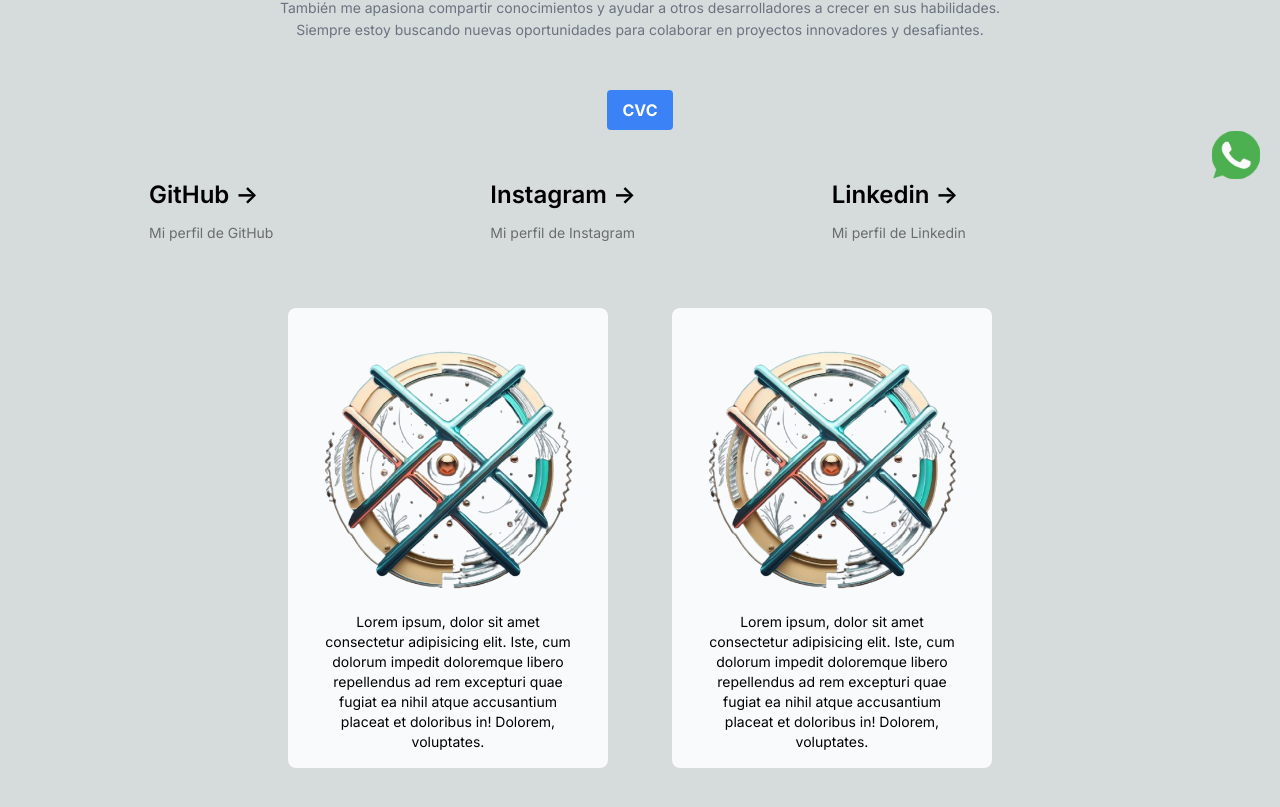
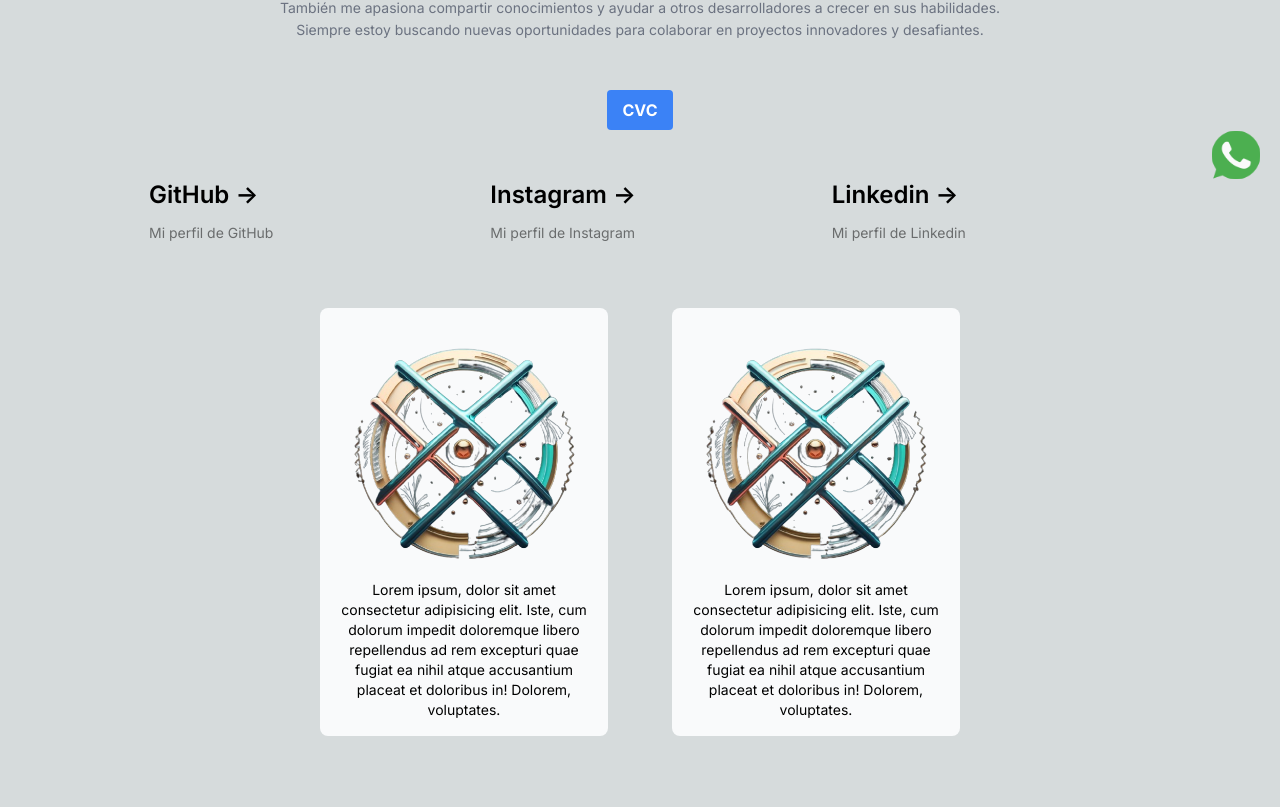
Before and after one commit to pablitog21/portfolio, a Next.js app: page / in a window 1280 px wide. Shown: the part 601-1408 px from the top of the page. Built offline with nearby package versions, Linux system fonts and the light colour scheme.

Commit message:
new contenedores para proyectos

```diff
--- a/src/app/page.tsx
+++ b/src/app/page.tsx
@@ -1,4 +1,5 @@
 'use client'
+
 import BotonWhatsapp from "@/components/BotonWhatsapp ";
 import Image from "next/image";
 
@@ -103,43 +104,9 @@ export default function Home() {
         </a>
       </div>
 
-
-      {/* <div className="grid grid-cols-1 sm:grid-cols-2 gap-8 p-8">
-        <div className="mb-8 text-center p-2 sm:p-4 transition-transform transform-gpu hover:scale-105">
-          <div className="inline-block bg-gray-50 dark:bg-gray-800 p-2 sm:p-4 rounded-lg max-w-xs">
-            <div className="flex flex-col items-center">
-              <img
-                src="/assets/icons/two-icon.png"
-                alt="Descripción de la imagen"
-                className="w-auto h-auto"
-              />
-              <p className={`m-0 max-w-[30ch] text-sm dark:text-white`}>
-                Lorem ipsum, dolor sit amet consectetur adipisicing elit. Iste, cum dolorum impedit doloremque libero repellendus ad rem excepturi quae fugiat ea nihil atque accusantium placeat et doloribus in! Dolorem, voluptates.
-              </p>
-            </div>
-          </div>
-        </div>
-
-        <div className="mb-8 text-center p-2 sm:p-4 transition-transform transform-gpu hover:scale-105">
-          <div className="inline-block bg-gray-50 dark:bg-gray-800 p-2 sm:p-4 rounded-lg max-w-xs">
-            <div className="flex flex-col items-center">
-              <img
-                src="/assets/icons/two-icon.png"
-                alt="Descripción de la imagen"
-                className="w-auto h-auto"
-              />
-              <p className={`m-0 max-w-[30ch] text-sm dark:text-white`}>
-                Lorem ipsum, dolor sit amet consectetur adipisicing elit. Iste, cum dolorum impedit doloremque libero repellendus ad rem excepturi quae fugiat ea nihil atque accusantium placeat et doloribus in! Dolorem, voluptates.
-              </p>
-            </div>
-          </div>
-        </div>
-      </div> */}
-
-
-<div className="grid grid-cols-1 sm:grid-cols-2 md:grid-cols-1 lg:grid-cols-2 xl:grid-cols-2 gap-8 p-8">
-  <div className="mb-8 text-center p-2 sm:p-4 transition-transform transform-gpu hover:scale-105">
-    <div className="inline-block bg-gray-50 dark:bg-gray-800 p-2 sm:p-4 rounded-lg max-w-xs">
+      <div className="grid grid-cols-1 sm:grid-cols-2 gap-8 p-8">
+  <div className="mb-8 text-center p-2 sm:p-4 transition-transform transform-gpu hover:scale-105 sm:max-w-xs">
+    <div className="inline-block bg-gray-50 dark:bg-gray-800 p-2 sm:p-4 rounded-lg w-80 sm:w-full">
       <div className="flex flex-col items-center">
         <img
           src="/assets/icons/two-icon.png"
@@ -153,8 +120,8 @@ export default function Home() {
     </div>
   </div>
 
-  <div className="mb-8 text-center p-2 sm:p-4 transition-transform transform-gpu hover:scale-105">
-    <div className="inline-block bg-gray-50 dark:bg-gray-800 p-2 sm:p-4 rounded-lg max-w-xs">
+  <div className="mb-8 text-center p-2 sm:p-4 transition-transform transform-gpu hover:scale-105 sm:max-w-xs">
+    <div className="inline-block bg-gray-50 dark:bg-gray-800 p-2 sm:p-4 rounded-lg w-80 sm:w-full">
       <div className="flex flex-col items-center">
         <img
           src="/assets/icons/two-icon.png"
@@ -171,11 +138,12 @@ export default function Home() {
 
 
 
-
       <BotonWhatsapp />
     </main>
   );
 }
+
+
 {/* <div className="mb-8 lg:max-w-3xl lg:w-full lg:mx-auto">
         <div className="p-10 rounded-lg overflow-hidden">
           <iframe
```
